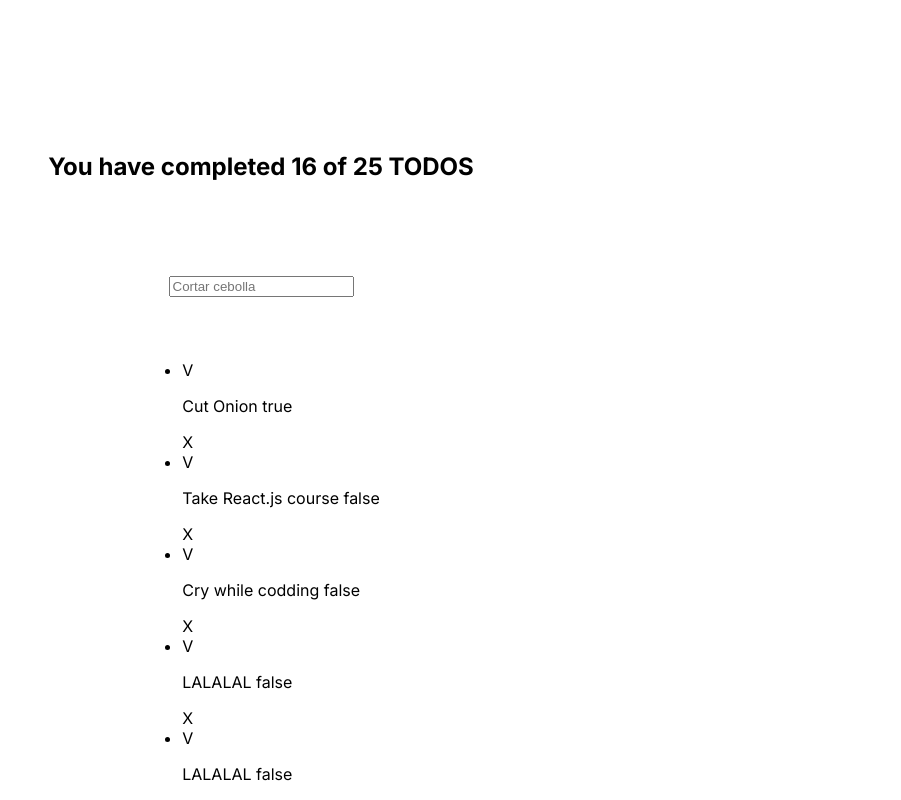
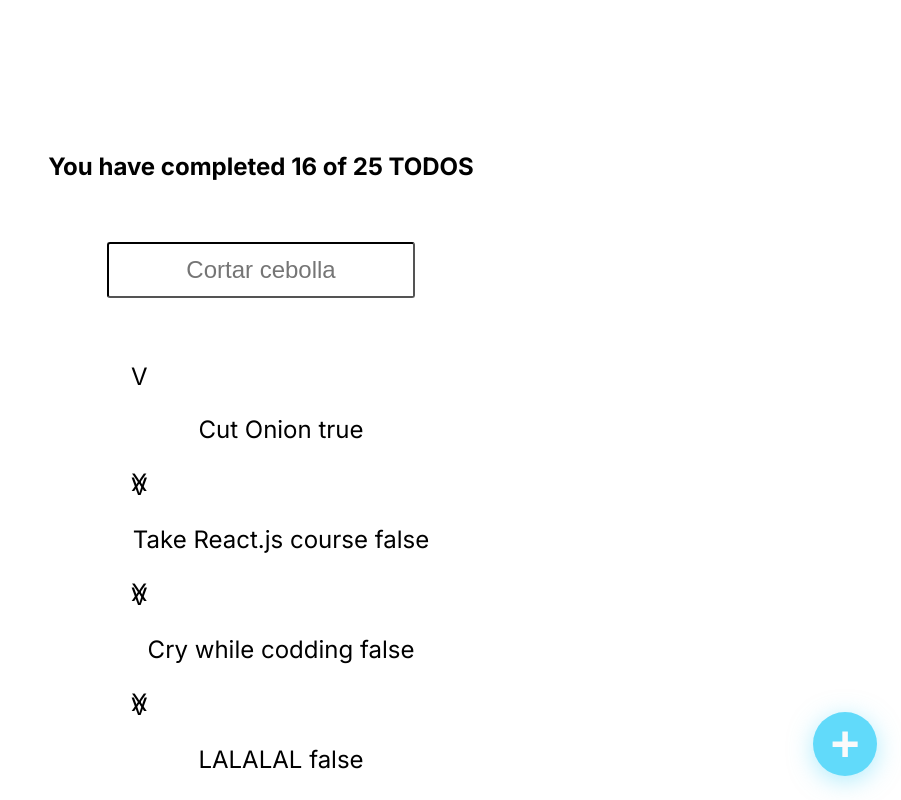
Before and after one commit to Ricardo-Tzuc/react.js-course, a Next.js app in the folder todo-machine-app/: page / in a window 1280 px wide. Shown: the top 800 px of the page, without its empty margins (379-1280 px from the left). Built offline with nearby package versions, Linux system fonts and the light colour scheme.

Commit message:
adding CSS files to each component JS

```diff
--- /dev/null
+++ b/todo-machine-app/src/app/CreateTodoButton.css
@@ -0,0 +1,27 @@
+.CreateTodoButton {
+    background-color: #61DAFA;
+    box-shadow: 0px 5px 25px rgba(97, 218, 250, 0.5);
+    border: none;
+    border-radius: 50%;
+    cursor: pointer;
+    font-size: 50px;
+    position: fixed;
+    bottom: 24px;
+    right: 24px;
+    font-weight: bold;
+    color: #FAFAFA;
+
+    display: flex;
+    justify-content: center;
+    align-items: center;
+    height: 64px;
+    width: 64px;
+
+
+    transform: rotate(0);
+    transition: .3s ease;
+}
+
+.CreateTodoButton:hover {
+    transform: rotate(224deg);
+}
--- a/todo-machine-app/src/app/CreateTodoButton.js
+++ b/todo-machine-app/src/app/CreateTodoButton.js
@@ -1,6 +1,8 @@
+import './CreateTodoButton.css'
+
 function  CreateTodoButton(){
     return (
-        <button>+</button>
+        <button className='CreateTodoButton'>+</button>
     );
   }
 
--- /dev/null
+++ b/todo-machine-app/src/app/TodoCounter.css
@@ -0,0 +1,7 @@
+
+h1 {
+    font-size: 24px;
+    text-align: center;
+    margin: 0;
+    padding: 48px;
+}
--- a/todo-machine-app/src/app/TodoCounter.js
+++ b/todo-machine-app/src/app/TodoCounter.js
@@ -1,14 +1,8 @@
-
-
+import './TodoCounter.css';
 
 function  TodoCounter({total, completed}){
     return (
-      <h1 style={{
-        fontSize: '24px',
-        textAlign: 'center',
-        margin: 0,
-        padding: '48px',
-      }}>
+      <h1>
         You have completed {completed} of {total} TODOS
       </h1>
     );
--- /dev/null
+++ b/todo-machine-app/src/app/TodoItem.css
@@ -0,0 +1,26 @@
+li {
+
+    width: 300px;
+    height: 50px;
+    border-color: black;
+    border-radius: 3px;
+
+    padding: 24px;
+    margin: 12px;
+
+    font-size: 24px;
+    text-align: center;
+    list-style-type: none;
+
+
+}
+span.done {
+    display: flex;
+    text-align: start;
+
+}
+
+span.delete {
+    display: flex;
+    text-align: right;
+}
--- a/todo-machine-app/src/app/TodoItem.js
+++ b/todo-machine-app/src/app/TodoItem.js
@@ -1,10 +1,11 @@
 // Component list items
+import './TodoItem.css'
 function  TodoItem(props){
     return (
       <li>
-        <span>V</span>
+        <span className='done'>V</span>
         <p>{props.text} {String(props.completed)}</p>
-        <span>X</span>
+        <span className='delete'>X</span>
       </li>
     );
   }
--- /dev/null
+++ b/todo-machine-app/src/app/TodoSearch.css
@@ -0,0 +1,12 @@
+input {
+
+    width: 300px;
+    height: 50px;
+    border-color: black;
+    border-radius: 3px;
+
+    font-size: 24px;
+    text-align: center;
+
+
+}
--- a/todo-machine-app/src/app/TodoSearch.js
+++ b/todo-machine-app/src/app/TodoSearch.js
@@ -1,3 +1,5 @@
+import './TodoSearch.css'
+
 function  TodoSearch(){
     return (
         <input type="text" placeholder="Cortar cebolla" />
--- a/todo-machine-app/src/app/globals.css
+++ b/todo-machine-app/src/app/globals.css
@@ -1,4 +1,4 @@
-/* :root {
+:root {
   --max-width: 1100px;
   --border-radius: 12px;
   --font-mono: ui-monospace, Menlo, Monaco, "Cascadia Mono", "Segoe UI Mono",
@@ -104,4 +104,4 @@ a {
   html {
     color-scheme: dark;
   }
-} */
+}
--- a/todo-machine-app/src/app/layout.js
+++ b/todo-machine-app/src/app/layout.js
@@ -1,10 +1,10 @@
 import { Inter } from "next/font/google";
-import "./globals.css";
+// import "./globals.css";
 
 const inter = Inter({ subsets: ["latin"] });
 
 export const metadata = {
-  title: "Create Next App",
+  title: "Todo Machine",
   description: "Generated by create next app",
 };
 
```
